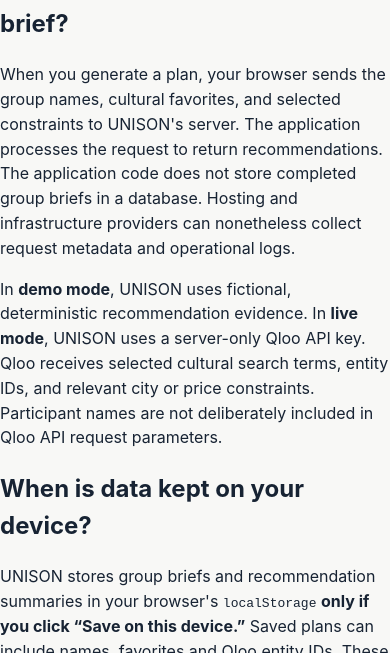
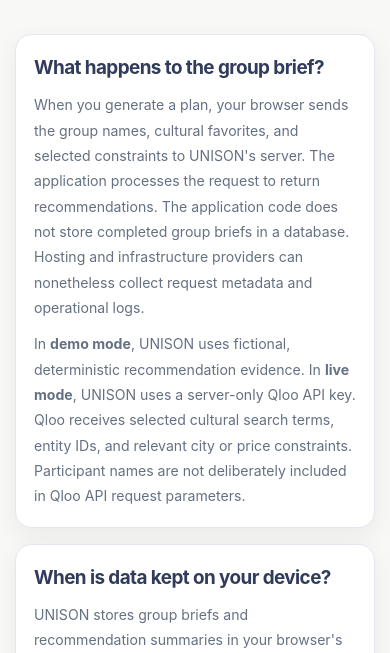
Before and after one commit to betterlifestyle04-commits/unison-qloo-agent, a website: page public/privacy.html in a window 390 px wide. Shown: the part 395-1048 px from the top of the page. Drawn offline with Linux system fonts and the light colour scheme.

Commit message:
Style readable responsive privacy page consistent with UNISON

```diff
--- a/public/styles.css
+++ b/public/styles.css
@@ -232,3 +232,16 @@
 .report-privacy span{color:#8573ca;font-size:.78rem;line-height:1.3}
 .report-message{color:#6556a5;font-size:.72rem;font-weight:700;line-height:1.55;margin:0 0 12px}
 .report-message:empty{display:none}
+
+/* Dedicated, keyboard-friendly privacy and data disclosure page. */
+.privacy-page{max-width:900px;margin:0 auto;padding:72px 28px 105px}
+.privacy-page h1{font-size:clamp(2.5rem,6vw,4.3rem);letter-spacing:-.067em;line-height:1.08;margin:0 0 17px;color:#1c2840}
+.privacy-intro{font-size:1.06rem;color:#657085;line-height:1.75;max-width:70ch;margin:0 0 37px}
+.privacy-section{background:#fff;border:1px solid #e7e5ef;border-radius:16px;padding:23px 26px;margin:0 0 16px;box-shadow:0 8px 24px #272e4510}
+.privacy-section h2{font-size:1.18rem;letter-spacing:-.03em;color:#313b5a;margin:0 0 10px}
+.privacy-section p{font-size:.88rem;line-height:1.8;color:#657082;margin:0 0 11px}
+.privacy-section p:last-child{margin-bottom:0}
+.privacy-section a{color:#6456ce;text-decoration:underline;text-underline-offset:3px}
+.privacy-section code{background:#f2effd;border-radius:5px;padding:2px 5px}
+.privacy-page>.button{margin-top:17px}
+@media(max-width:580px){.privacy-page{padding:44px 15px 65px}.privacy-section{padding:18px}.privacy-intro{font-size:.94rem}}
```
